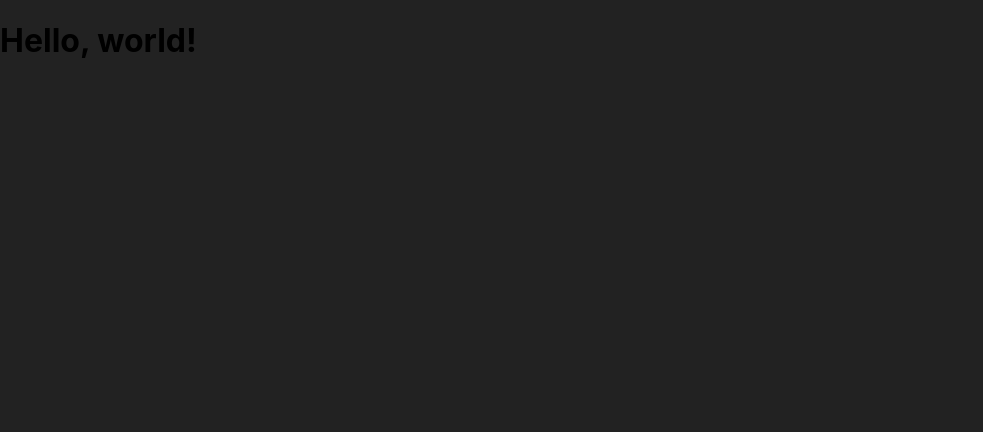
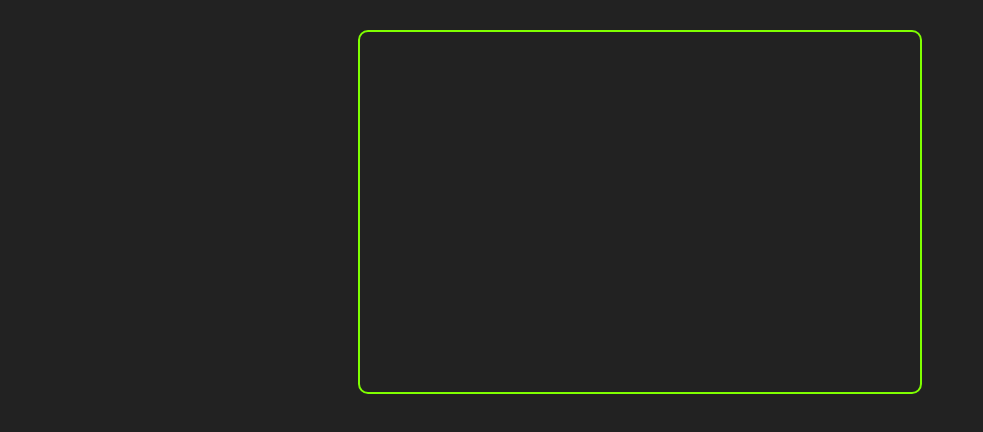
Before and after one commit to bryan-lima/curso-react-dicasparadevs, a React (Create React App) app: page / in a window 1280 px wide. Shown: the top 432 px of the page, without its empty margins (0-983 px from the left). Built offline with nearby package versions, Linux system fonts and the light colour scheme.

Commit message:
Adicionado Tasks.js

```diff
--- a/src/App.js
+++ b/src/App.js
@@ -1,9 +1,26 @@
-import React from "react";
+import React, { useState } from "react";
+
+import "./App.css";
 
 const App = () => {
-  const message = "Hello, world!";
+  const [tasks, setTasks] = useState([
+	  {
+		  id: '1',
+		  title: 'Estudar React',
+		  completed: false,
+	  },
+	  {
+		  id: '2',
+		  title: 'Ler livros',
+		  completed: true,
+	  }
+	]);
 
-  return <h1>{message}</h1>;
+  return (
+    <>
+      <div className="container"></div>
+    </>
+  );
 };
 
 export default App;
```
Also changed, not shown: src/components/Tasks.js (added).
